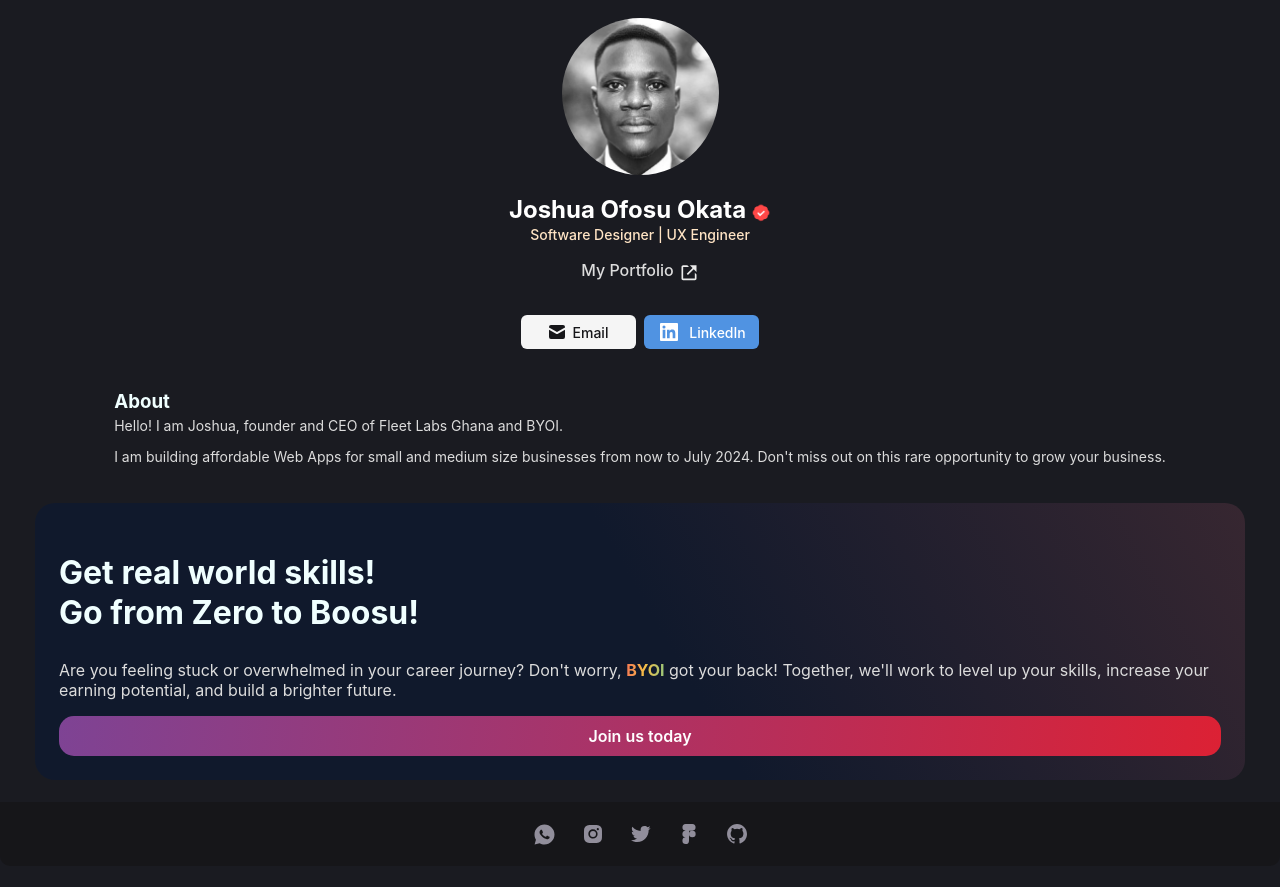
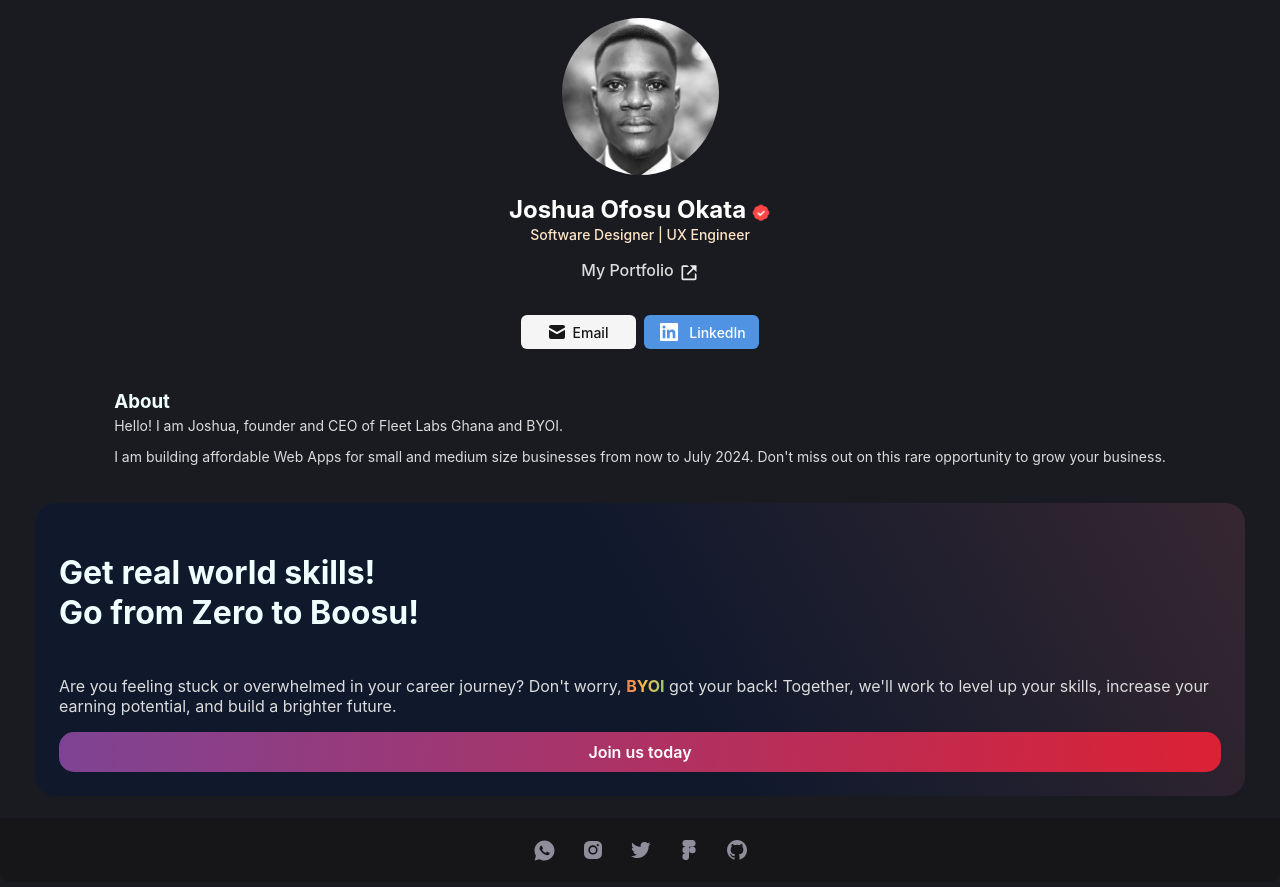
Before and after one commit to joeokat/Portfolio2.0, a React (Create React App) app: page / in a window 1280 px wide. Built offline with nearby package versions, Linux system fonts and the light colour scheme.

Commit message:
Update App.css

```diff
--- a/src/App.css
+++ b/src/App.css
@@ -109,9 +109,10 @@
 }
 
 .card {
+  display: flex;
+  flex-direction: column;
   margin-top: 24px;
   padding: 1.5rem;
-  border-radius: 20px;
   border-radius: 20px;
   background: var(--Linear-2, linear-gradient(-120deg, rgba(157, 77, 82, 0.37) -24.31%, #10192c 48.11%));
 }
```
